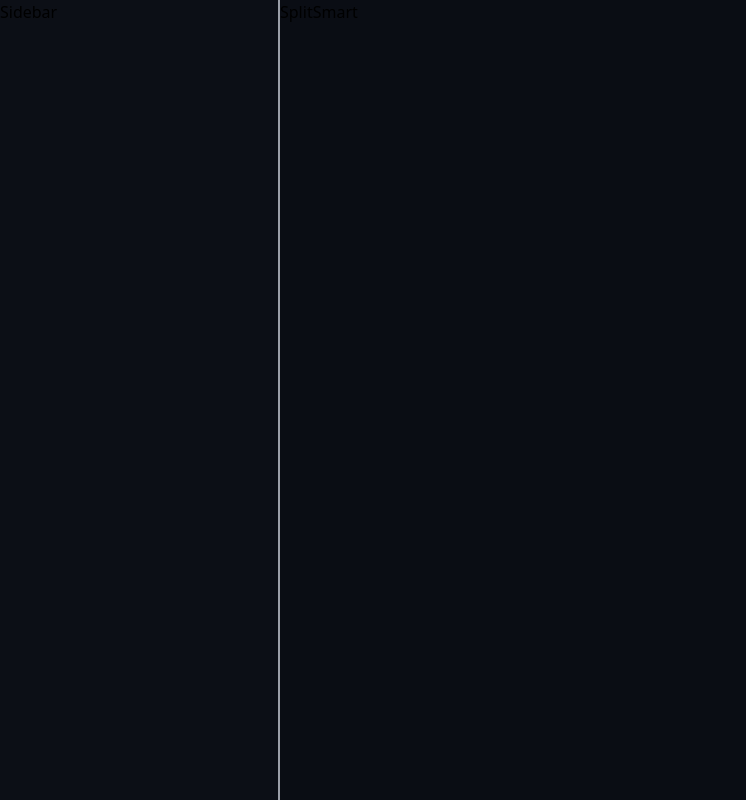
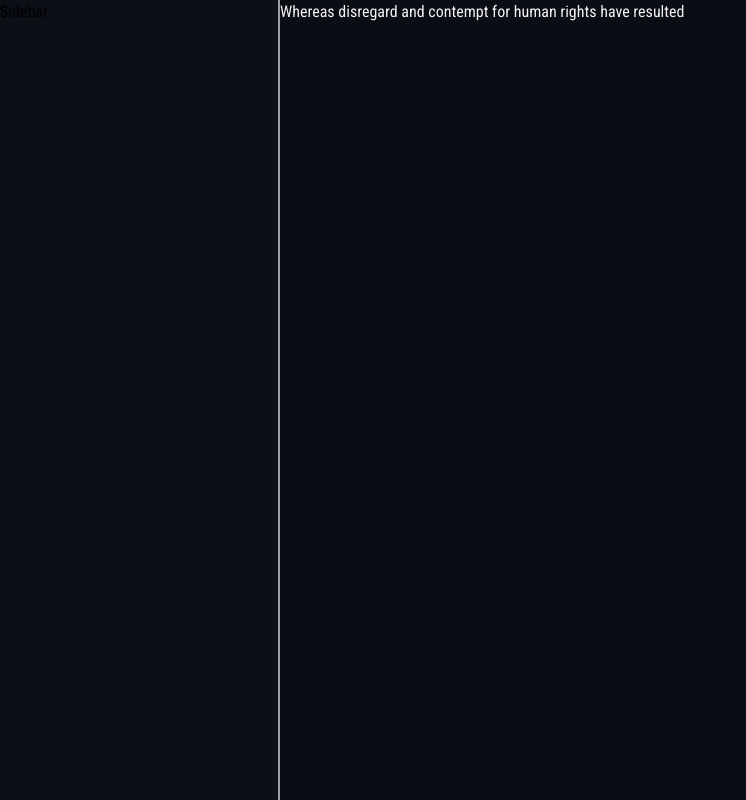
Before and after one commit to Yahyawi99/SplitSmart, a Next.js app: page / in a window 1280 px wide. Shown: the whole page, without its empty margins (0-746 px from the left). Built offline with nearby package versions, Linux system fonts and the light colour scheme.

Commit message:
font setup

```diff
--- a/src/app/layout.tsx
+++ b/src/app/layout.tsx
@@ -1,15 +1,11 @@
 import type { Metadata } from "next";
-import { Geist, Geist_Mono } from "next/font/google";
+import { Roboto_Condensed } from "next/font/google";
 import "./globals.css";
+// Components
 import Sidebar from "./components/Sidebar";
 
-const geistSans = Geist({
-  variable: "--font-geist-sans",
-  subsets: ["latin"],
-});
-
-const geistMono = Geist_Mono({
-  variable: "--font-geist-mono",
+const openSans = Roboto_Condensed({
+  variable: "--font-open-sans",
   subsets: ["latin"],
 });
 
@@ -21,7 +17,10 @@ export const metadata: Metadata = {
 
 export default function RootLayout({ children }: LayoutProps<"/">) {
   return (
-    <html lang="en" className={`${""} ${""} w-full h-full antialiased`}>
+    <html
+      lang="en"
+      className={`${openSans.className} w-full h-full antialiased`}
+    >
       <body className="w-full h-full flex">
         <Sidebar />
         <main className="flex-1 bg-(--bg-base)">{children}</main>
--- a/src/app/page.tsx
+++ b/src/app/page.tsx
@@ -3,7 +3,9 @@ import Image from "next/image";
 export default function Home() {
   return (
     <div className="">
-      <h1>SplitSmart</h1>
+      <h1 className="text-zinc-100">
+        Whereas disregard and contempt for human rights have resulted
+      </h1>
     </div>
   );
 }
```
